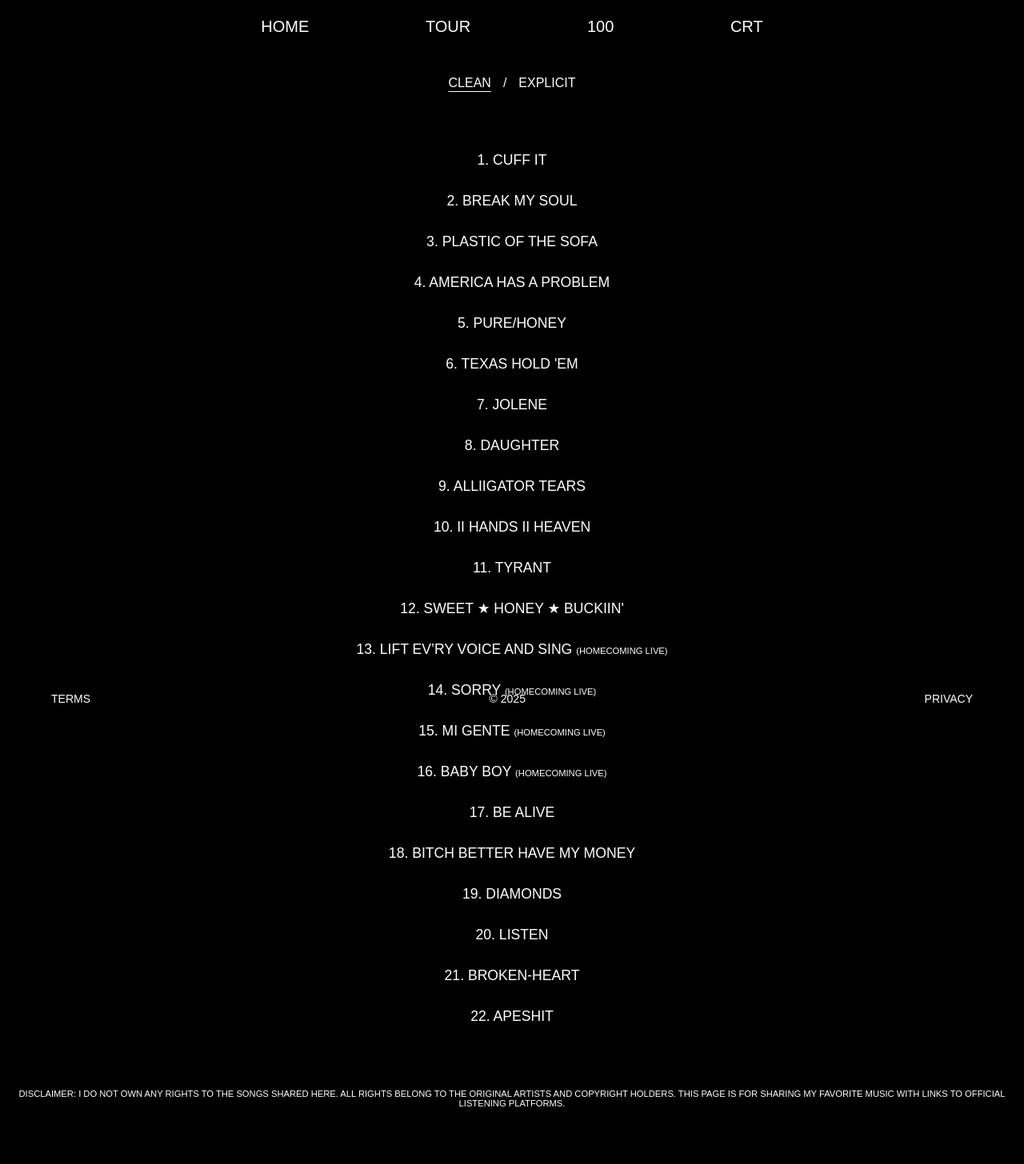
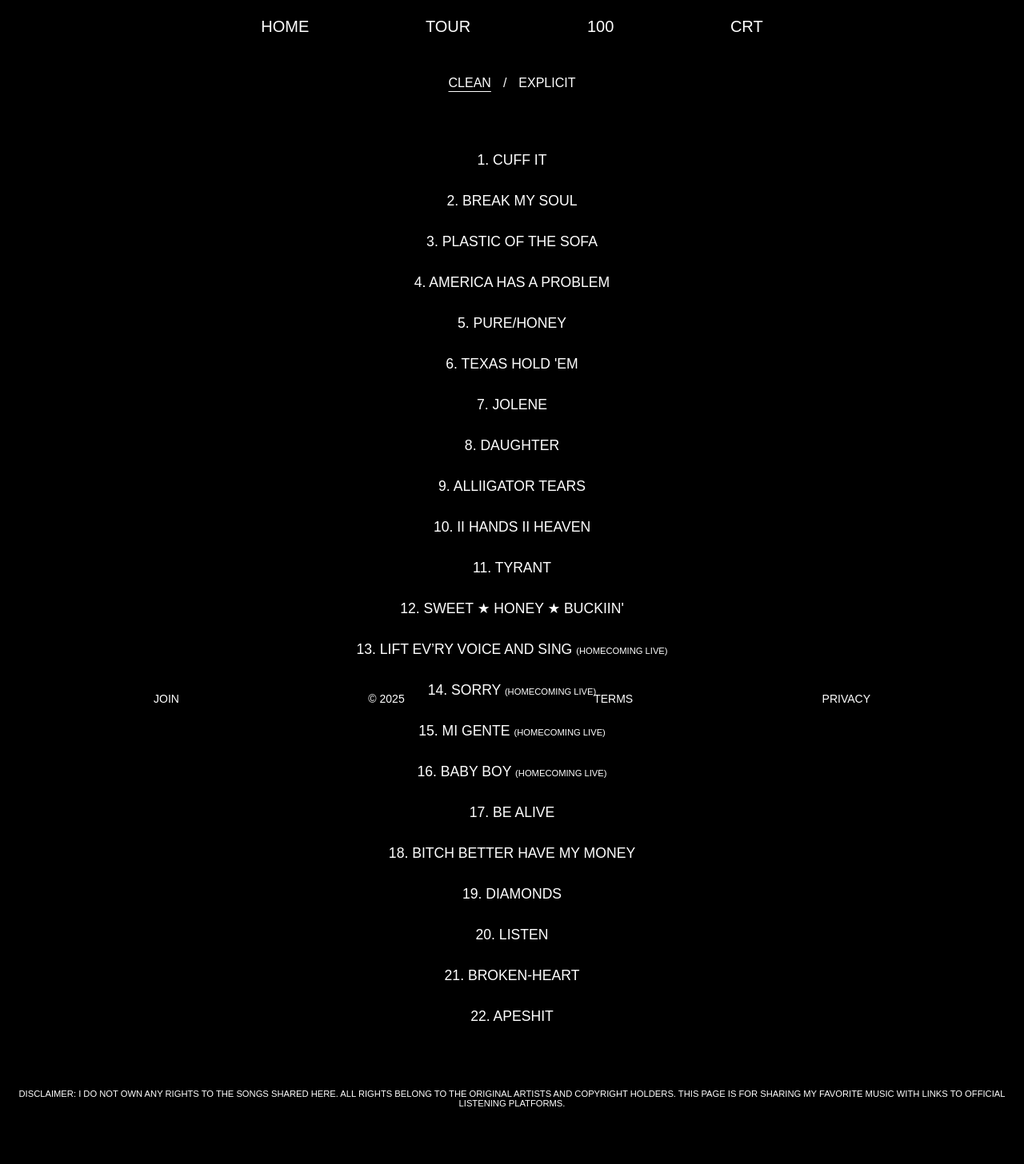
Before and after one commit to Khalil2000web/Music, a Jekyll site: the page built from index.md, in a window 1280 px wide. Shown: the whole page at 80% size. Built offline with Jekyll 4.4.1, drawn with Linux system fonts in a browser that asks for light colours; some web fonts are replaced.

Commit message:
Update defualt.html

```diff
--- a/_layouts/defualt.html
+++ b/_layouts/defualt.html
@@ -22,7 +22,7 @@
 <style>@font-face {font-family: 'BB Manual Mono Regular';src: url('/static/fonts/BBManualMonoProTX.22d272fc 2.ttf');}@font-face {font-family: 'BB Manual Mono SemiBold';src: url('/static/fonts/BBManualMonoProTX-SemiBold 2.otf');}</style>
 <style> * {padding:0;margin:0;box-sizing: border-box;}html,body {background-color:var(--background-color);color: var(--text-color);font-family: var(--font-main);}turbo-progress-bar {display: none !important;} </style>
 <style>header {flex-wrap:wrap;position: fixed;top:22px;width:100%;max-width:90%;left:50%;transform: translateX(-50%);display: flex;align-items:center;justify-content: space-around;gap:5px;z-index:1000;}header a {color:var(--text-color);text-decoration: none;font-size: 22px;}@media screen and (min-width:44em) {header {max-width: 60%;}header a {font-size:20px;}} </style>
-<style>.footer {flex-wrap:wrap;position: fixed;z-index:1000;bottom:0;left:50%;transform: translateX(-50%);width:100%;max-width:80%;gap:0;display: flex;align-items: end;justify-content: space-around;}.footer a {color: var(--text-color);text-decoration: none;font-size:15px;padding-bottom: 18px;}.footer p {padding:0;margin:0;font-size:15px;padding-bottom:18px;} @media screen and (min-width:44em) {.footer{max-width:90%;justify-content:space-between;}.footer a,.footer p {font-size:14px;}} </style>
+<style>.footer {flex-wrap:wrap;position: fixed;z-index:1000;bottom:0;left:50%;transform: translateX(-50%);width:100%;max-width:80%;gap:0;display: flex;align-items: end;justify-content: space-around;}.footer a {color: var(--text-color);text-decoration: none;font-size:16px;padding-bottom: 18px;}.footer p {padding:0;margin:0;font-size:16px;padding-bottom:18px;} @media screen and (min-width:45em) {.footer{max-width:70%;justify-content:space-between;}.footer a,.footer p {font-size:14px;}} </style>
 <style>.toggle-container {position:fixed;top:90px;left:50%;transform:translateX(-50%);width:100%;display:flex;flex-wrap:wrap;align-items:center;justify-content:center;text-align: center;}.toggle-container button {border: none;background: none;font-size: 16px;font-weight: normal;padding: 5px 15px;cursor: pointer;font-family:var(--font-main);color:var(--text-color);text-underline-offset:5px;text-transform:uppercase;}.toggle-container span {color:var(--text-color);margin:0;padding:0;font-size:16px;}.toggle-container button.active {text-decoration: underline;}</style>
 </head>
 <body>
@@ -37,8 +37,9 @@
 {{ content }}
 
 <div class="footer">
+<a href="https://www.khaliiil.com/join">JOIN</a>
+<p>&copy; 2025</p>
 <a href="https://khaliiil.com/terms-conditions">TERMS</a>
-<p>&copy; 2025</p>
 <a href="https://khaliiil.com/privacy-policy">PRIVACY</a>
 </div>
 </body>
```
